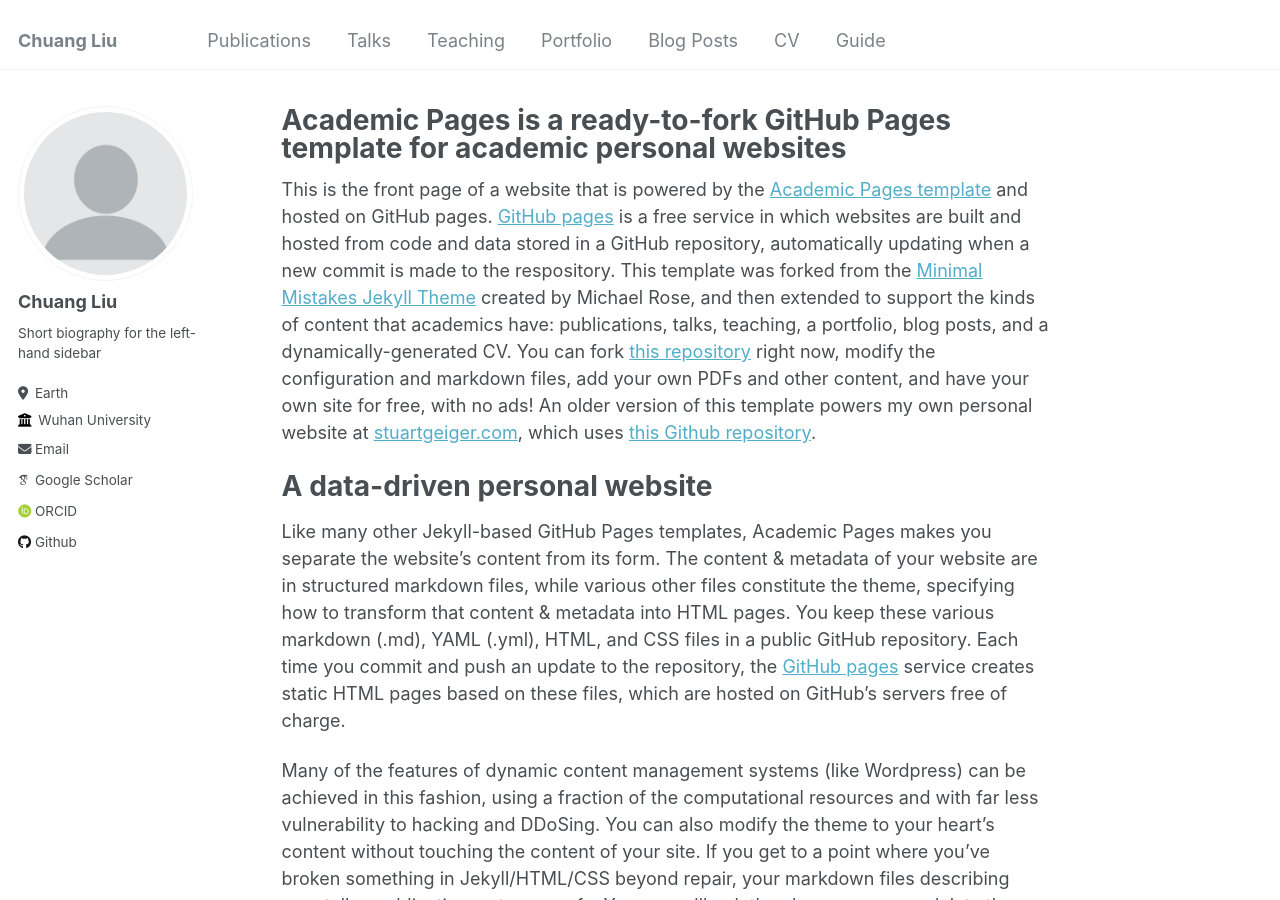
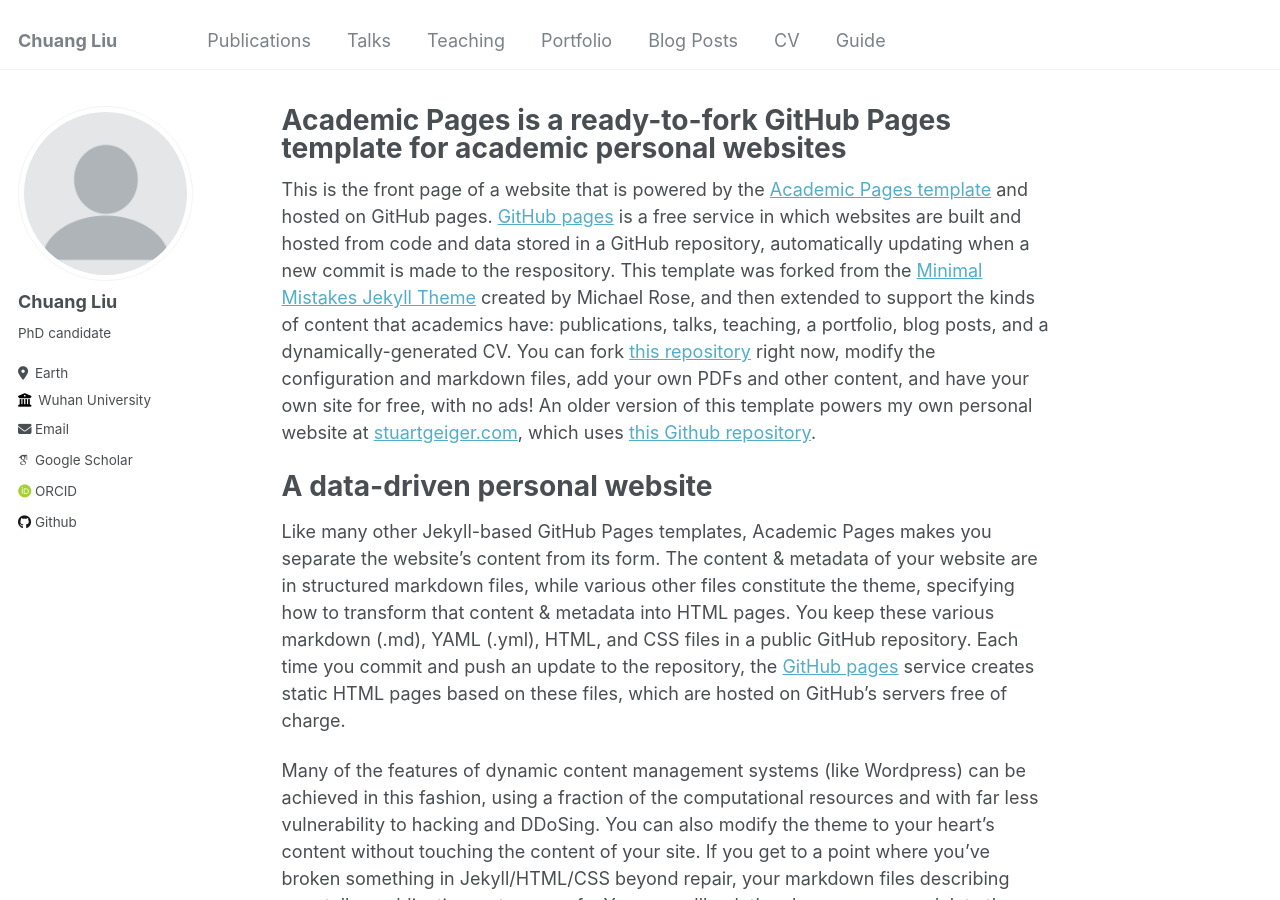
Before and after one commit to LiuChuang0059/LiuChuang0059.github.io, a Jekyll site: the page built from _pages/about.md, in a window 1280 px wide and 900 px high. Built offline with Jekyll 4.4.1, drawn with Linux system fonts in a browser that asks for light colours; some web fonts are replaced.

Commit message:
Update _config.yml

```diff
--- a/_config.yml
+++ b/_config.yml
@@ -24,7 +24,7 @@ author:
   avatar           : "profile.png"
   name             : "Chuang Liu"
   pronouns         : # example: "she/her"
-  bio              : "Short biography for the left-hand sidebar"
+  bio              : "PhD candidate"
   location         : "Earth"
   employer         : "Wuhan University"
   uri              : # URL
@@ -43,7 +43,7 @@ author:
   bitbucket        : # Username - Update with your username on the site
   codepen          : # Username
   dribbble         : # Username
-  github           : "academicpages"
+  github           : "https://github.com/LiuChuang0059"
   kaggle           : # Username
   stackoverflow    : # User number or user number and name (i.e., use "1" or "1/jeff-atwood")
 
```
